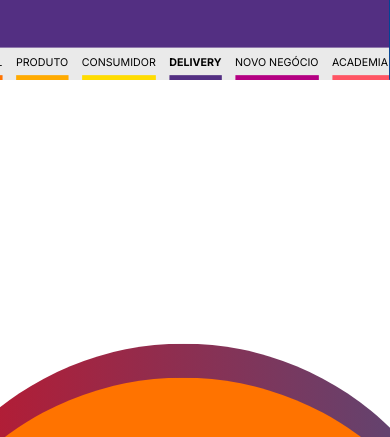
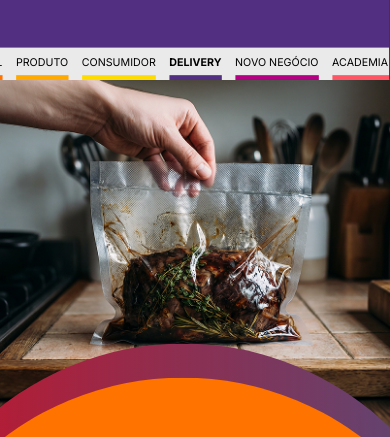
Before and after one commit to elielcezar/editor-revista, a website: page delivery.html in a window 390 px wide. Shown: the part 89-526 px from the top of the page. Drawn offline with Linux system fonts and the light colour scheme.

Commit message:
correção de imagem ho hero de delivery que não estava carregando no mobile

```diff
--- a/css/delivery.css
+++ b/css/delivery.css
@@ -150,10 +150,11 @@ body {
   object-fit: cover;
 }
 
-/* 495:125 — caixa igual ao raster do utilizador · 402×389 */
+/* 495:125 — caixa igual ao raster do utilizador · 402×389
+   Mobile: encosta no header (174px). Desktop sobrescreve para 147px. */
 .page-delivery .dl-hero-shutter-wrap {
   left: 0px;
-  top: -222px;
+  top: 157px;
   width: 402px;
   height: 389px;
   z-index: 16;
--- a/css/revista-73-shell.css
+++ b/css/revista-73-shell.css
@@ -445,6 +445,7 @@ a:focus-visible {
 
   /* Hero encosta no header (157px mobile) */
   .page-principal .hero-principal,
+  .page-delivery .dl-hero-shutter-wrap,
   .page-delivery .dl-hero-gemini,
   .page-noticias .video-wrap--hero,
   .page .band-amarelo-1,
```
Also changed, not shown: delivery-hero-fixed.png (added), delivery-hero-mobile.png (added), delivery-hero-shutter.png (added).
